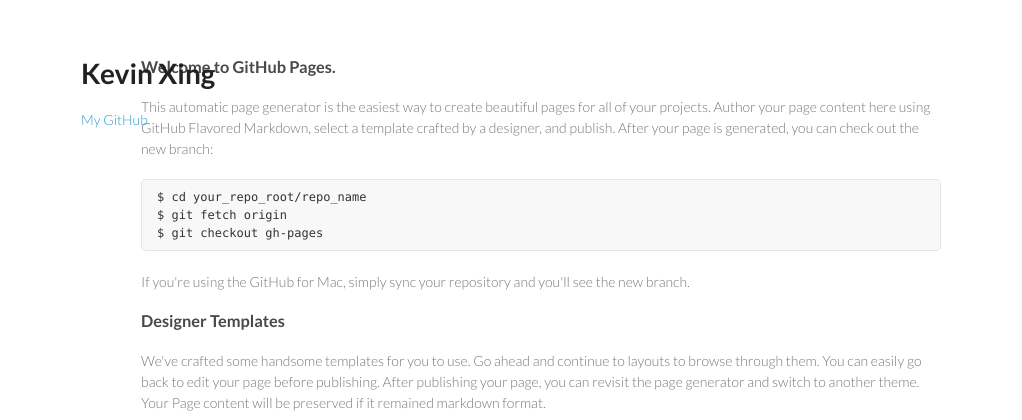
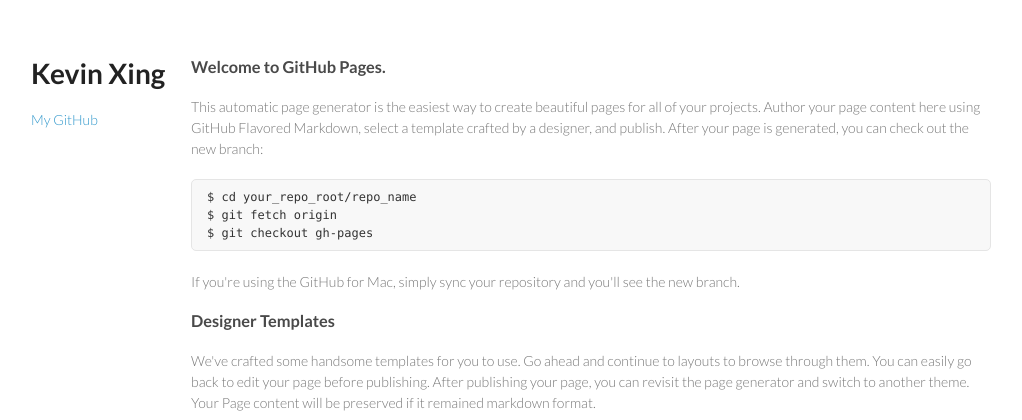
Before and after one commit to ggkevinxing/ggkevinxing.github.io, a PHP site: page / in a window 1280 px wide. Shown: the top 420 px of the page, without its empty margins (129-1151 px from the left). Run offline with PHP 8.4, Linux system fonts and the light colour scheme.

Commit message:
Update styles.css

```diff
--- a/stylesheets/styles.css
+++ b/stylesheets/styles.css
@@ -46,7 +46,7 @@ a small {
 }
 
 .wrapper {
-  width:860px;
+  width:960px;
   margin:0 auto;
 }
 
```
